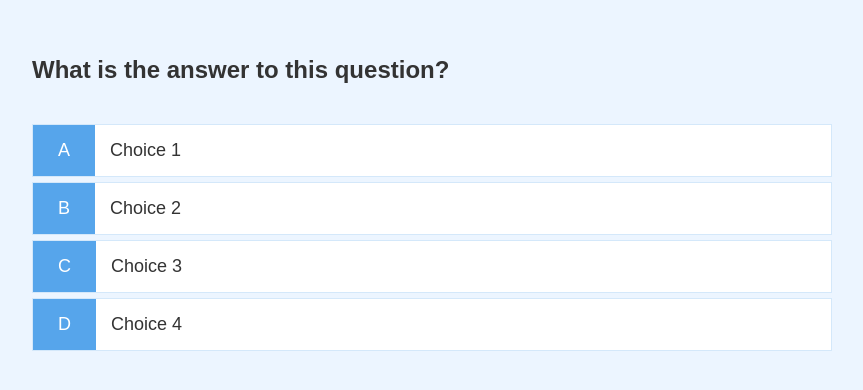
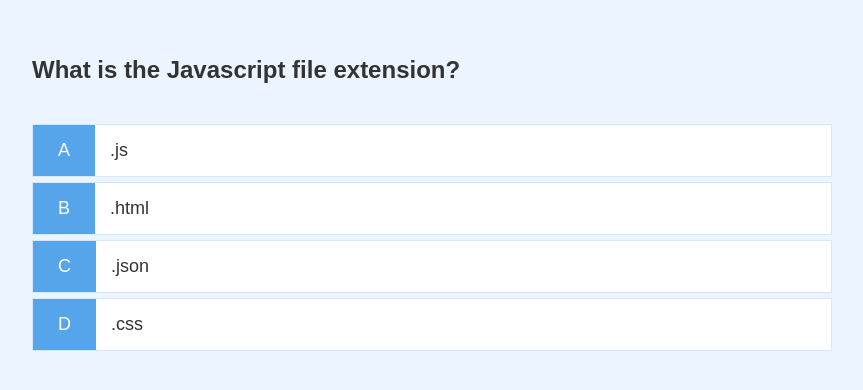
Before and after one commit to Mubarek-Hassen/quiz-app, a plain HTML site: page game.html in a window 1280 px wide. Shown: the part 194-584 px from the top of the page, without its empty margins (208-1071 px from the left). Drawn offline with Linux system fonts and the light colour scheme.

Commit message:
question and choices displayed

```diff
--- a/game.html
+++ b/game.html
@@ -6,6 +6,7 @@
   <meta name="viewport" content="width=device-width, initial-scale=1.0">
   <link rel="stylesheet" href="/styles/game.css">
   <link rel="stylesheet" href="/styles/app.css">
+  <script src="/game.js" defer ></script>
   <title>Quick Quiz - Play</title>
 </head>
 <body>
@@ -14,19 +15,19 @@
       <h2 id="question"> What is the answer to this question?</h2>
       <div class="choice-container">
         <p class="choice-prefix">A</p>
-        <p class="choice-text">Choice 1</p>
+        <p class="choice-text" data-number="1">Choice 1</p>
       </div>
       <div class="choice-container">
         <p class="choice-prefix">B</p>
-        <p class="choice-text">Choice 2</p>
+        <p class="choice-text" data-number="2">Choice 2</p>
       </div>
       <div class="choice-container">
         <p class="choice-prefix">C</p>
-        <p class="choice-text">Choice 3</p>
+        <p class="choice-text" data-number="3">Choice 3</p>
       </div>
       <div class="choice-container">
         <p class="choice-prefix">D</p>
-        <p class="choice-text">Choice 4</p>
+        <p class="choice-text" data-number="4">Choice 4</p>
       </div>
     </div>
   </div>
--- /dev/null
+++ b/game.js
@@ -0,0 +1,53 @@
+const question = document.getElementById("question")
+
+const choices = Array.from(document.getElementsByClassName("choice-text"))
+console.log(choices)
+
+let currentQuestion = {};
+let acceptingAnswers = true;
+let score = 0;
+let questionCounter = 0;
+let availableQuestions = [];
+
+let questions = [
+  {
+    question: "What is the Javascript file extension?",
+    choice1: '.js',
+    choice2: '.html',
+    choice3: '.json',
+    choice4: '.css',
+    answer: 1,
+  },
+  {
+    question: "what is 'typeof' used for?",
+    choice1: 'to debug',
+    choice2: 'to return the data type',
+    choice3: 'to send files',
+    choice4: 'to style',
+    answer: 2,
+  },
+];
+
+const CORRECT_BONUS = 10;
+
+const MAX_QUESTIONS = 2;
+
+startGame =()=>{
+  questionCounter = 0;
+  score = 0;
+  availableQuestions = [...questions]
+  getNewQuestion()
+}
+
+getNewQuestion=()=>{
+  questionCounter++;
+  const questionIndex = Math.floor(Math.random() * availableQuestions.length);
+  currentQuestion = availableQuestions[questionIndex];
+  question.innerText = currentQuestion.question;
+  choices.forEach(choice => {
+    const number = choice.dataset["number"];
+    choice.innerText = currentQuestion['choice' + number];
+  });
+}
+
+startGame();
```
